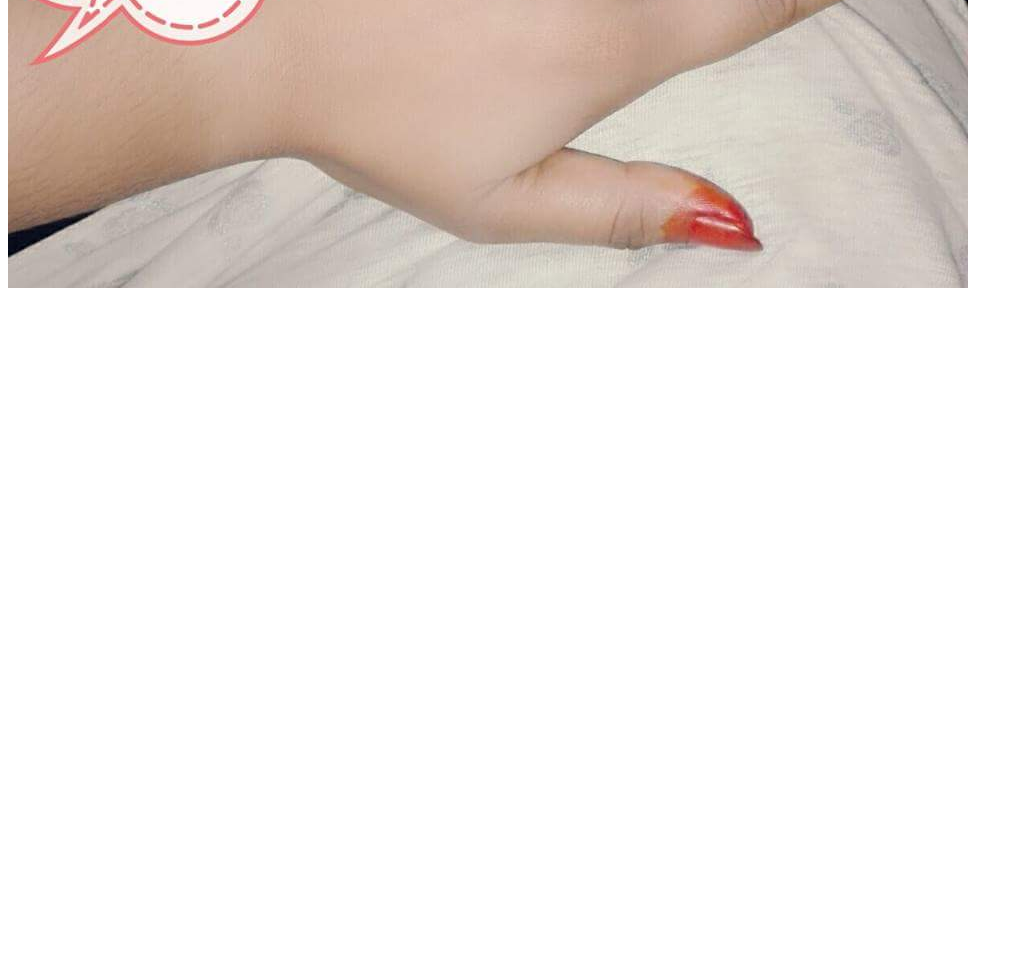
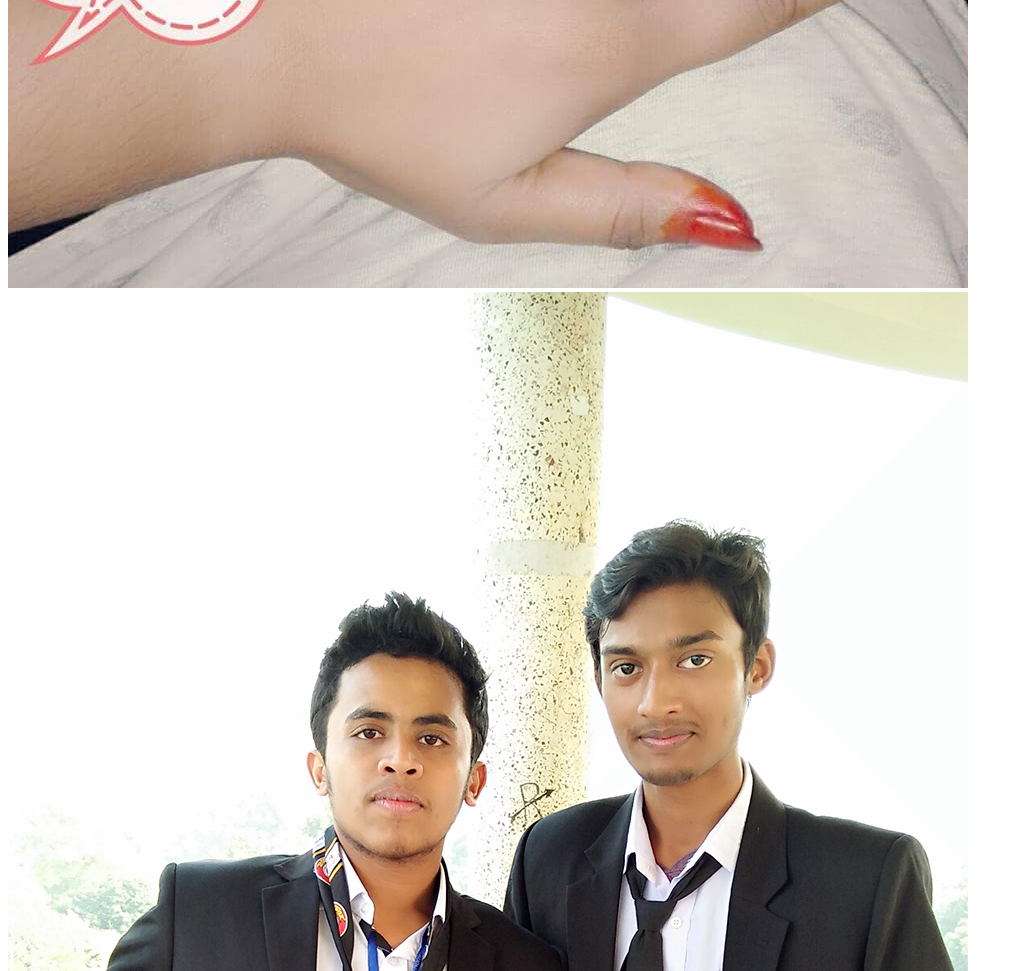
Before and after one commit to iamjahirulislam/my-first-repo, a plain HTML site: page index.html in a window 1280 px wide. Shown: the part 589-1560 px from the top of the page, without its empty margins (0-1023 px from the left). Before the commit the page ends 889 px from the top, so only its background shows below. Drawn offline with Linux system fonts and the light colour scheme.

Commit message:
image added

```diff
--- a/index.html
+++ b/index.html
@@ -14,5 +14,6 @@
     <p>Please guys give me my phone</p>
     <p>Plesse do it</p>
     <img src="crush.jpeg" alt="">
+    <img src="AA/asfi.JPG" alt="">
 </body>
 </html>
```
Also changed, not shown: AA/Capture.PNG (added), AA/Help.PNG (added), AA/asfi.jpg (added).
